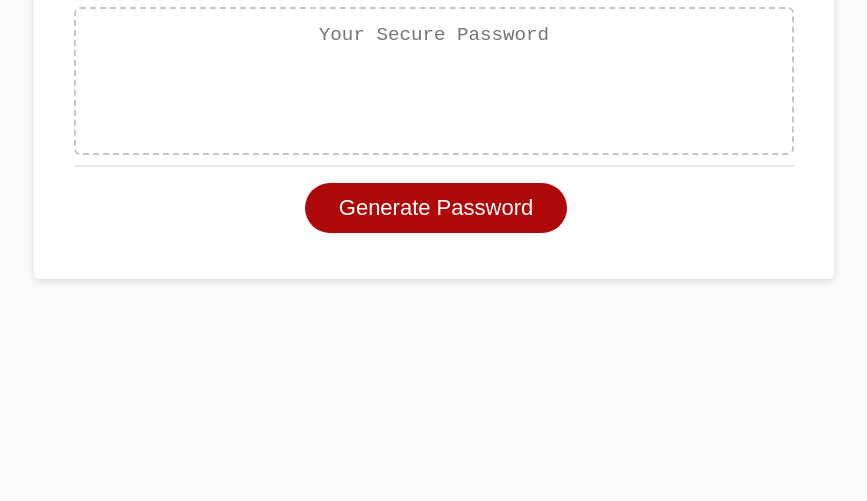
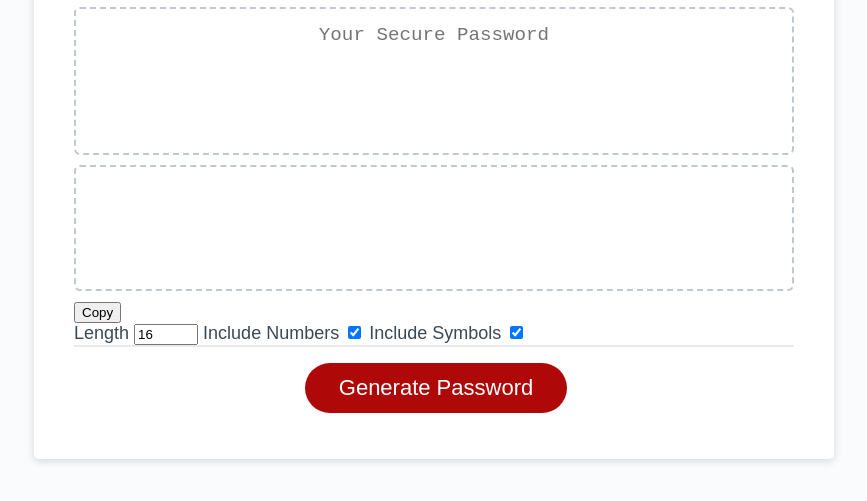
Before and after one commit to joshgmurray/Password-Generator, a plain HTML site: page index.html in a window 1280 px wide. Shown: the part 241-742 px from the top of the page, without its empty margins (206-1073 px from the left). Drawn offline with Linux system fonts and the light colour scheme.

Commit message:
updated html

```diff
--- a/index.html
+++ b/index.html
@@ -24,6 +24,17 @@
             aria-label="Generated Password"
           ></textarea>
         </div>
+        <div id="random-password">
+          <input type="text" id="password" /> <button id="copy">Copy</button>
+          <div id="settings">
+            <label for="length">Length</label>
+            <input type="number" id="length" value="16" min="8" max="128" />
+            <label for="numbers">Include Numbers</label>
+            <input type="checkbox" id="numbers" checked />
+            <label for="symbols">Include Symbols</label>
+            <input type="checkbox" id="symbols" checked />
+          </div>
+        </div>
         <div class="card-footer">
           <button id="generate" class="btn">Generate Password</button>
         </div>
```
